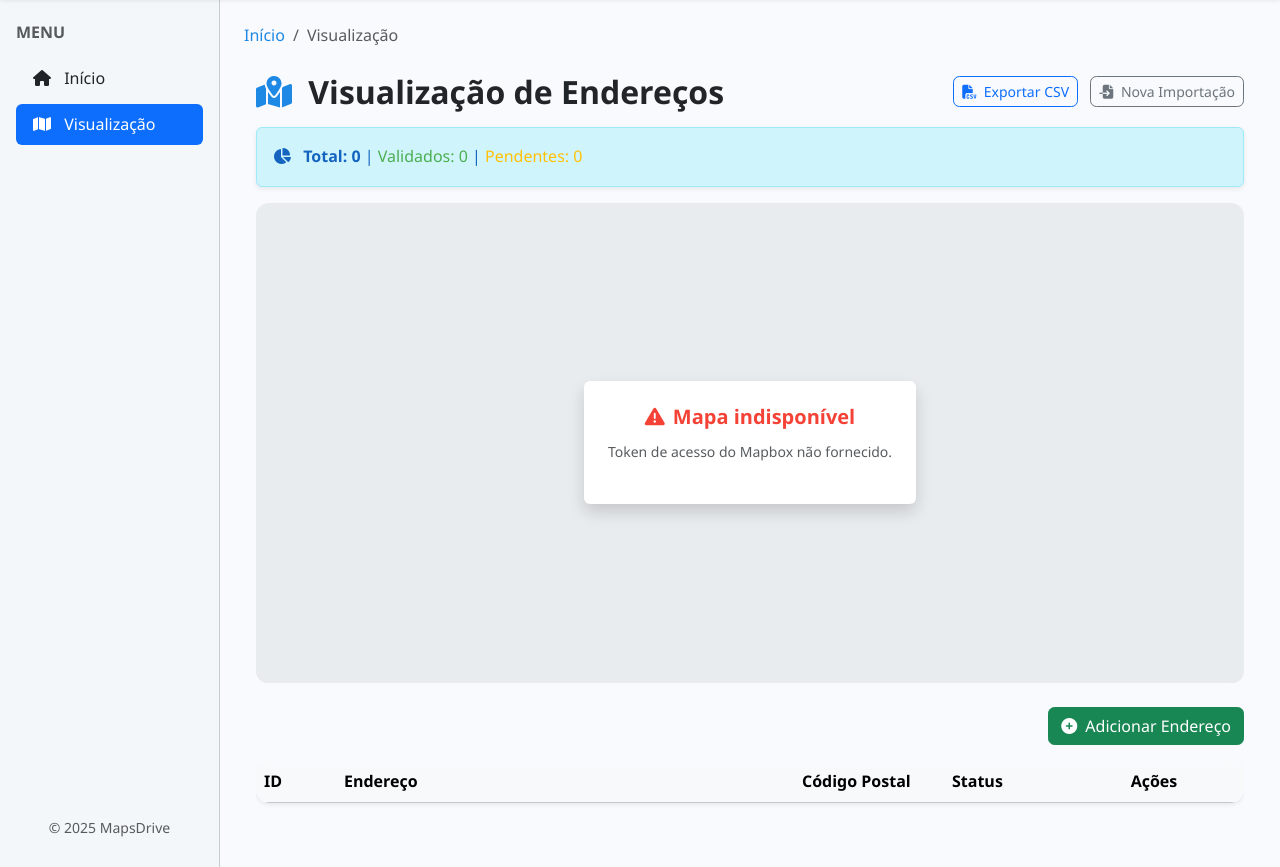
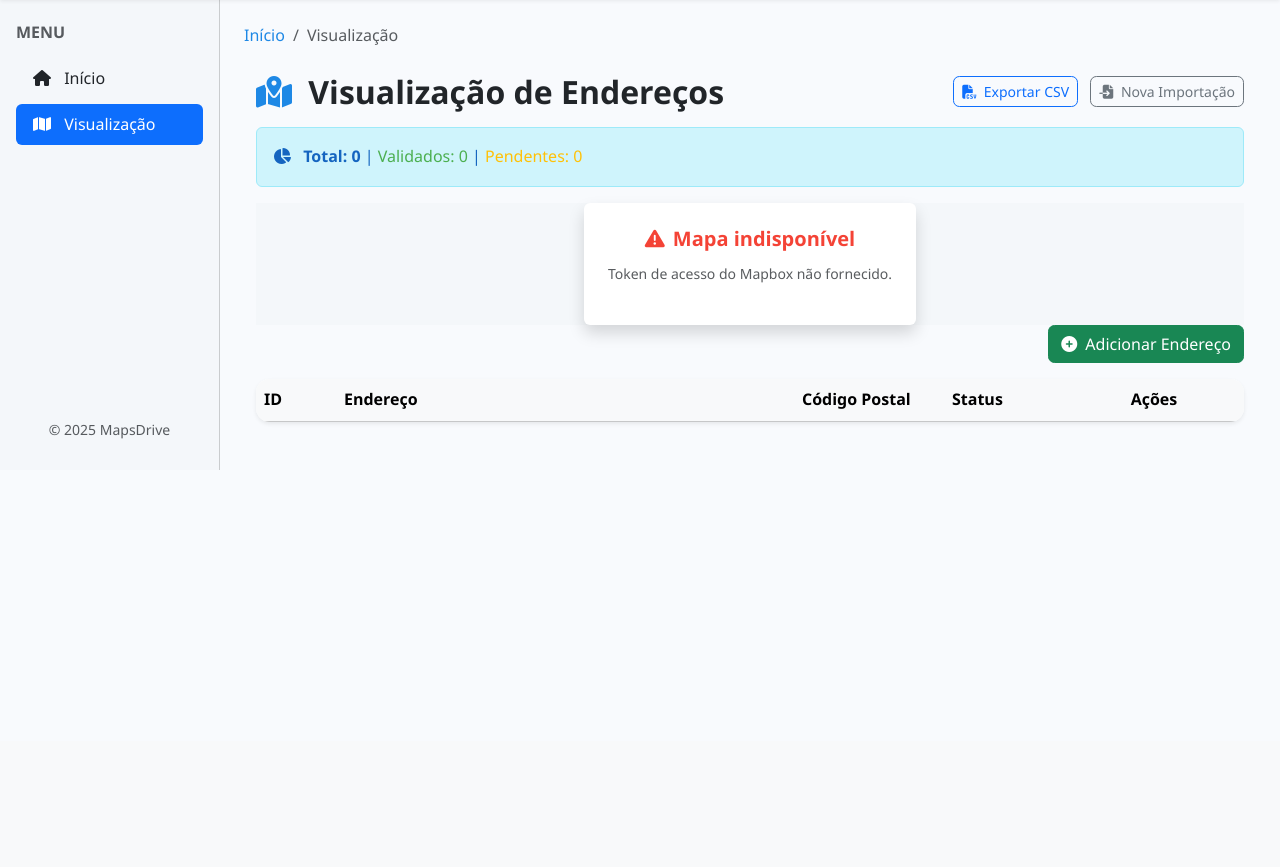
Before and after one commit to kaled182/drivemaps, a Flask app: page /preview in a window 1280 px wide. Shown: the part 59-926 px from the top of the page. After the commit the page ends 529 px from the top, so only its background shows below. Run offline with Flask 3, Linux system fonts and the light colour scheme; lists and menus that the app fills with data are empty; parts of the project's set-up code (start-up, migrations or seed data) failed here and were passed over; some libraries are stand-ins or nearby versions.

Commit message:
Update preview.html

```diff
--- a/app/templates/preview.html
+++ b/app/templates/preview.html
@@ -1,29 +1,18 @@
-
 {% extends "base.html" %}
 {% block title %}Visualização de Endereços | MapsDrive{% endblock %}
 
 {% block styles %}
 <link href='https://api.mapbox.com/mapbox-gl-js/v2.15.0/mapbox-gl.css' rel='stylesheet' />
+<!-- Todos os estilos estão agora consolidados no map.css -->
 <link rel="stylesheet" href="{{ url_for('static', filename='css/map.css') }}">
-<style>
-    .map-container #map { min-height: 450px; height: 60vh; width: 100%; border-radius: 14px; box-shadow: 0 4px 12px rgba(0, 0, 0, 0.1); background: #e9ecef; position: relative; }
-    .table > :not(caption) > * > * { vertical-align: middle; }
-    .form-control-sm { font-size: 0.9rem; }
-    .btn-icon { padding: 0.3rem 0.6rem; font-size: 0.8rem; }
-    .shadow-sm-strong { box-shadow: 0 .125rem .35rem rgba(0,0,0,.075)!important; }
-    .form-add-address { transition: all 0.3s ease-in-out; }
-    .toast-container { position: fixed; top: 1rem; right: 1rem; z-index: 1055; }
-    .table-info, .table-info > th, .table-info > td { background-color: #cff4fc !important; transition: background-color 0.3s; }
-</style>
 {% endblock %}
 
 {% block content %}
 <div class="container my-4">
-
-    <!-- Container para notificações (toasts) -->
+    <!-- Toast notifications -->
     <div class="toast-container" id="toast-container"></div>
 
-    <!-- Elemento para passar dados do Flask para o JavaScript de forma segura -->
+    <!-- Hidden page-data -->
     <div id="page-data"
          data-enderecos='{{ lista|tojson|safe }}'
          data-mapbox-token="{{ MAPBOX_TOKEN }}"
@@ -41,7 +30,7 @@
       {% endif %}
     {% endwith %}
 
-    <div class="d-flex justify-content-between align-items-center mb-3">
+    <div class="d-flex justify-content-between align-items-center mb-3 flex-wrap">
         <h2 class="mb-0"><i class="fas fa-map-marked-alt text-primary me-2"></i> Visualização de Endereços</h2>
         <div>
             <a href="#" class="btn btn-outline-primary btn-sm me-2" onclick="document.getElementById('form-generate-csv').submit();"><i class="fas fa-file-csv me-1"></i> Exportar CSV</a>
@@ -50,9 +39,18 @@
         </div>
     </div>
 
-    <div id="stats-bar" class="alert alert-info shadow-sm-strong"></div>
-    <div class="map-container mb-4"><div id="map"></div></div>
+    <div id="stats-bar" class="alert alert-info shadow-sm-strong mb-3"></div>
 
+    <!-- Layout Flexbox Responsivo (Sua Estrutura) -->
+    <div class="mapsdrive-flex-row-responsive">
+
+        <!-- Coluna do Mapa -->
+        <div class="map-column">
+            <div id="map"></div>
+        </div>
+
+        <!-- Coluna da Tabela e Ações -->
+        <div class="table-column">
             <div class="d-flex justify-content-end mb-3">
                 <button id="btn-show-form" class="btn btn-success" onclick="toggleNewAddressForm()"><i class="fas fa-plus-circle me-1"></i> Adicionar Endereço</button>
             </div>
@@ -78,18 +76,23 @@
                 </div>
             </form>
 
-    <div class="table-responsive">
+            <div class="table-container">
                 <table class="table table-hover align-middle shadow-sm bg-white" style="border-radius:14px; overflow:hidden;">
                     <thead class="table-light">
                         <tr>
-                    <th style="width:80px;">ID</th><th>Endereço</th><th style="width:150px;">Código Postal</th>
-                    <th style="width:120px;">Status</th><th style="width:180px;" class="text-center">Ações</th>
+                            <th style="width:80px;">ID</th>
+                            <th>Endereço</th>
+                            <th style="width:150px;">Código Postal</th>
+                            <th style="width:120px;">Status</th>
+                            <th style="width:180px;" class="text-center">Ações</th>
                         </tr>
                     </thead>
                     <tbody id="address-table-body">
                         <!-- As linhas serão geradas dinamicamente pelo preview.js -->
                     </tbody>
                 </table>
+            </div>
+        </div>
     </div>
 </div>
 {% endblock %}
```
Lines whose indentation alone changed are shown as unchanged.
